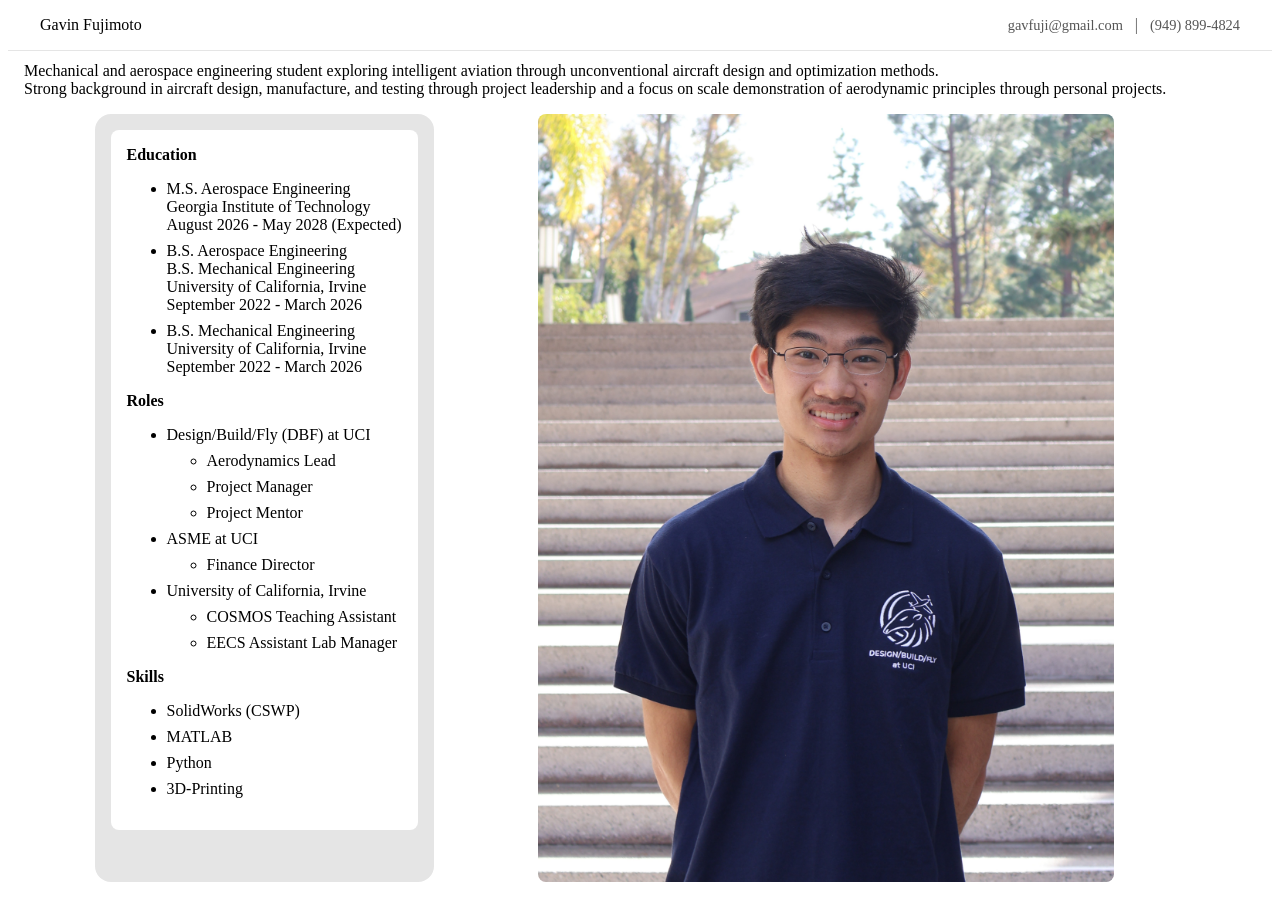
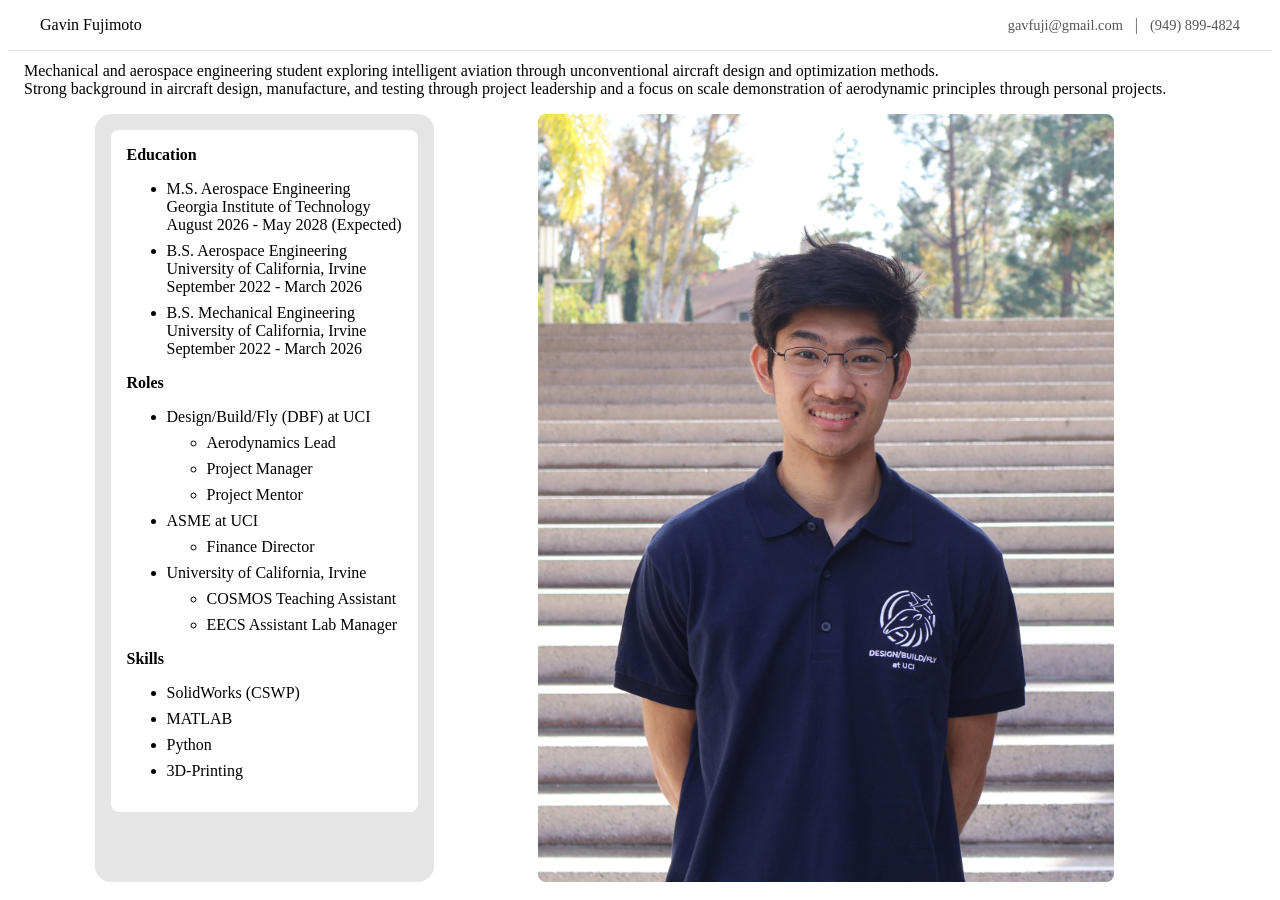
Before and after one commit to gavfuji/portfolio, a Jekyll site: the page built from index.md, in a window 1280 px wide and 900 px high, scrolled down 492 px. Built offline with Jekyll 4.4.1, drawn with Linux system fonts in a browser that asks for light colours.

Commit message:
Update about.html

```diff
--- a/_includes/about.html
+++ b/_includes/about.html
@@ -13,7 +13,6 @@
       Georgia Institute of Technology <br>
       August 2026 - May 2028 (Expected) </li>
     <li>B.S. Aerospace Engineering <br>
-      B.S. Mechanical Engineering <br>
       University of California, Irvine <br>
       September 2022 - March 2026</li>
     <li>B.S. Mechanical Engineering <br>
```
